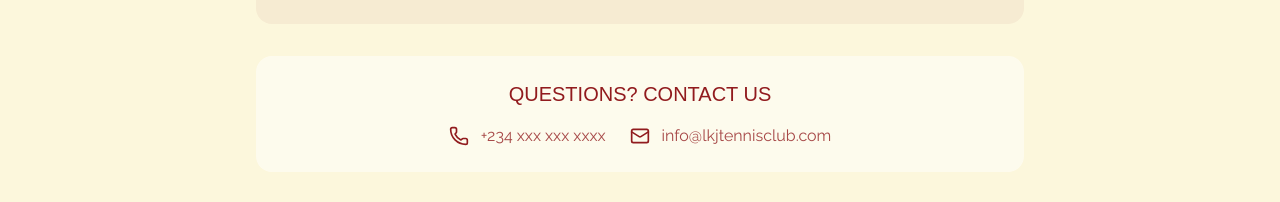
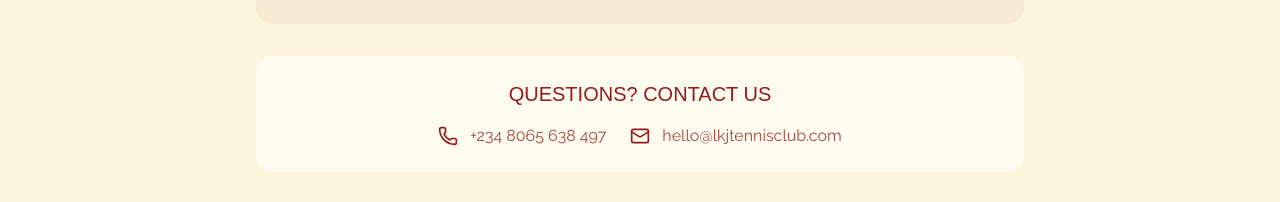
Before and after one commit to adhcode/lkjtennisclub, a Next.js app: page /events/summer-camp-registration/confirmation in a window 1280 px wide. Shown: the part 902-1104 px from the top of the page. Built offline with nearby package versions, Linux system fonts and the light colour scheme; a web font is replaced by a local one.

Commit message:
added number

```diff
--- a/src/app/events/summer-camp-registration/confirmation/page.tsx
+++ b/src/app/events/summer-camp-registration/confirmation/page.tsx
@@ -182,13 +182,13 @@ const RegistrationConfirmation = () => {
                                     <div className="flex items-center gap-3">
                                         <Phone className="w-5 h-5 text-[#911b1e]" />
                                         <span className={`text-[#911b1e]/80 ${raleway.className}`}>
-                                            +234 xxx xxx xxxx
+                                        +234 8065 638 497
                                         </span>
                                     </div>
                                     <div className="flex items-center gap-3">
                                         <Mail className="w-5 h-5 text-[#911b1e]" />
                                         <span className={`text-[#911b1e]/80 ${raleway.className}`}>
-                                            info@lkjtennisclub.com
+                                            hello@lkjtennisclub.com
                                         </span>
                                     </div>
                                 </div>
```
